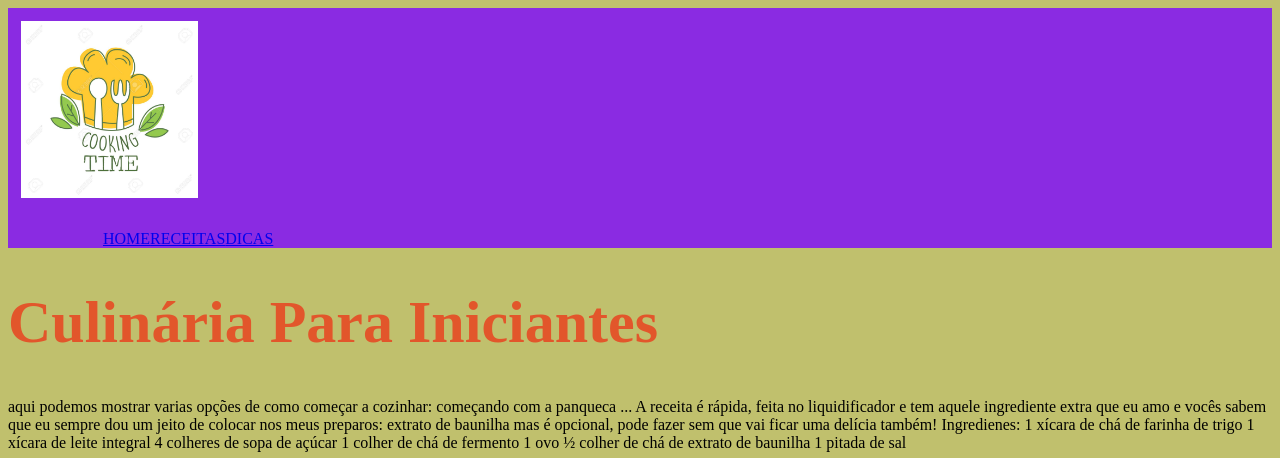
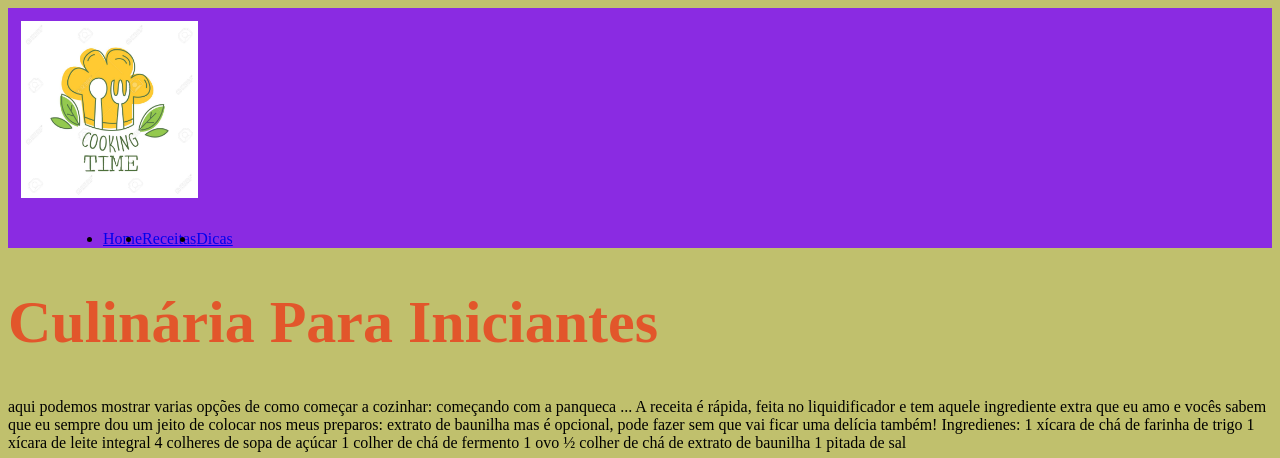
Before and after one commit to aninhalu25/avaliacao30, a plain HTML site: page index.html in a window 1280 px wide. Shown: the top 458 px of the page. Drawn offline with Linux system fonts and the light colour scheme.

Commit message:
rnyjhncy

```diff
--- a/style.css
+++ b/style.css
@@ -27,7 +27,3 @@ img{
     list-style: none;
     padding-left: 70px;
 }
-header li {
-    display: inline;
-    text-transform: uppercase;
-    }
```
